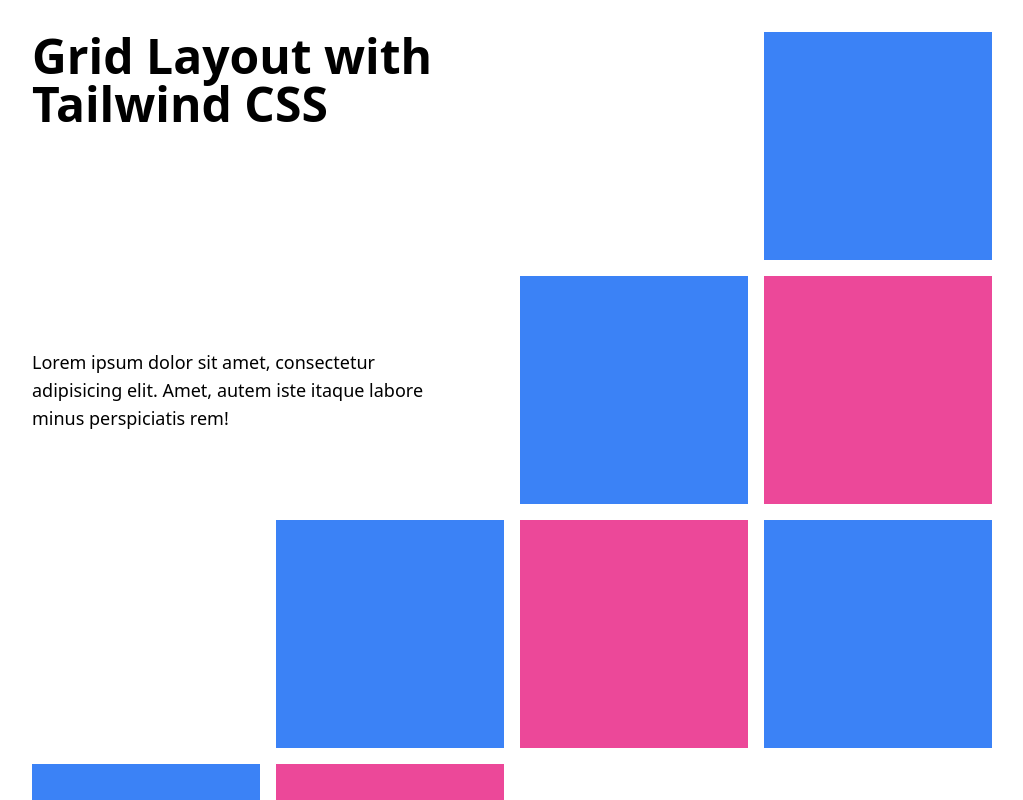
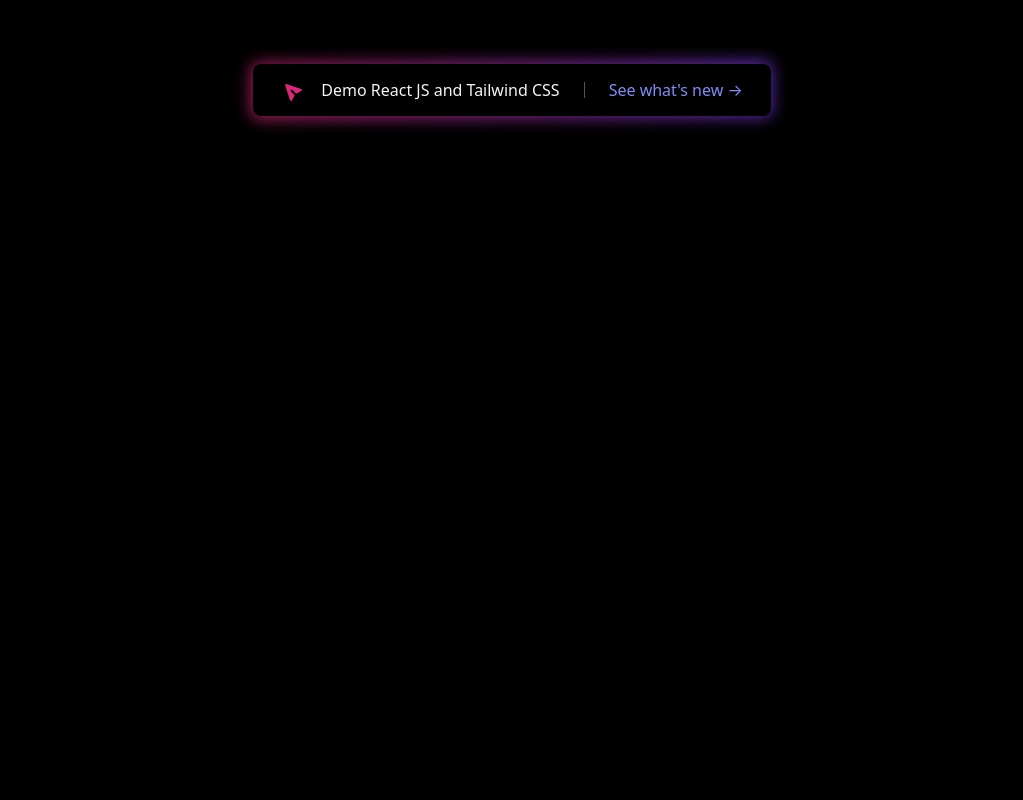
Before and after one commit to giansar/demo-reactjs-tailwindcss, a React (Create React App) app: page / in a window 1280 px wide. Shown: the top 800 px of the page, without its empty margins (128-1151 px from the left). Built offline with nearby package versions, Linux system fonts and the light colour scheme.

Commit message:
adding GlowingBackgroundGradientEffects

```diff
--- a/package.json
+++ b/package.json
@@ -39,6 +39,6 @@
   "devDependencies": {
     "autoprefixer": "^9.8.6",
     "postcss": "^7.0.36",
-    "tailwindcss": "npm:@tailwindcss/postcss7-compat@^2.2.9"
+    "tailwindcss": "npm:@tailwindcss/postcss7-compat@^2.2.10"
   }
 }
--- a/src/index.js
+++ b/src/index.js
@@ -3,11 +3,11 @@
 import './index.css';
 
 import reportWebVitals from './reportWebVitals';
-import ResponsiveTileGrid from "./pages/ResponsiveTileGrid";
+import GlowingBackgroundGradientEffects from "./pages/GlowingBackgroundGradientEffects";
 
 ReactDOM.render(
   <React.StrictMode>
-    <ResponsiveTileGrid />
+    <GlowingBackgroundGradientEffects />
   </React.StrictMode>,
   document.getElementById('root')
 );
--- /dev/null
+++ b/src/pages/GlowingBackgroundGradientEffects.js
@@ -0,0 +1,24 @@
+function GlowingBackgroundGradientEffects() {
+    return (
+        <div className={'min-h-screen px-8 py-16 bg-black'}>
+            <div className={'grid gap-8 items-start justify-center'}>
+                <div className={'relative group'}>
+                    <div className={'absolute bg-gradient-to-r from-pink-600 to-purple-600 rounded-lg filter blur opacity-75 group-hover:opacity-100 transition duration-1000 group-hover:duration-200 animate-tilt -inset-0.5'}>
+                    </div>
+                    <button
+                        className={'relative px-7 py-4 bg-black rounded-lg leading-none flex items-center divide-x divide-gray-600'}>
+                    <span className={'flex items-center space-x-5'}>
+                        <svg xmlns="http://www.w3.org/2000/svg" className="h-5 w-5 text-pink-600 transform -rotate-45" viewBox="0 0 20 20" fill="currentColor">
+                            <path d="M10.894 2.553a1 1 0 00-1.788 0l-7 14a1 1 0 001.169 1.409l5-1.429A1 1 0 009 15.571V11a1 1 0 112 0v4.571a1 1 0 00.725.962l5 1.428a1 1 0 001.17-1.408l-7-14z"/>
+                        </svg>
+                        <span className={'pr-6 text-gray-100'}>Demo React JS and Tailwind CSS</span>
+                    </span>
+                        <span className={'pl-6 text-indigo-400 group-hover:text-gray-100 transition duration-200'}>See what's new &rarr;</span>
+                    </button>
+                </div>
+            </div>
+        </div>
+    )
+}
+
+export default GlowingBackgroundGradientEffects
--- a/src/pages/ResponsiveTileGrid.js
+++ b/src/pages/ResponsiveTileGrid.js
@@ -23,4 +23,4 @@
     )
 }
 
-export default ResponsiveTileGrid;
+export default ResponsiveTileGrid
--- a/tailwind.config.js
+++ b/tailwind.config.js
@@ -1,4 +1,5 @@
 module.exports = {
+  mode: "jit",
   purge: ['./src/**/*.{js,jsx,ts,tsx}', './public/index.html'],
   darkMode: false, // or 'media' or 'class'
   theme: {
@@ -10,7 +11,24 @@
       'xl': '1280px',
       '2xl': '1536px'
     },
-    extend: {},
+    extend: {
+      animation: {
+        tilt: "tilt 10s infinite linear"
+      },
+      keyframes: {
+        tilt: {
+          "0%, 50%, 100%": {
+            transform: "rotate(0deg)"
+          },
+          "25%": {
+            transform: "rotate(1deg)"
+          },
+          "75%": {
+            transform: "rotate(-1deg)"
+          }
+        }
+      }
+    },
   },
   variants: {
     extend: {},
```
Also changed, not shown: 1 other file (tests, documents, lock files or other folders).
